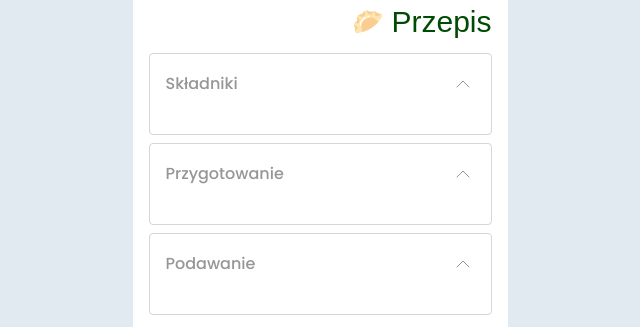
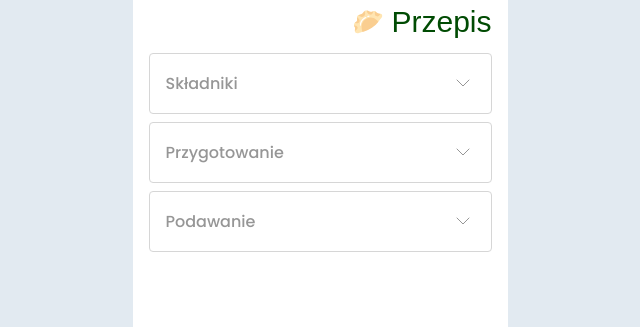
Before and after one commit to nerdbord/pierogator-app-lpwyw7xd, a Next.js app: page /dumpling in a window 1280 px wide. Shown: the part 529-856 px from the top of the page, without its empty margins (320-960 px from the left). Built offline with nearby package versions, Linux system fonts and the light colour scheme; a web font is replaced by a local one.

Commit message:
fix: ui issues

```diff
--- a/src/app/(dumplingator)/createdumpling/page.module.scss
+++ b/src/app/(dumplingator)/createdumpling/page.module.scss
@@ -29,5 +29,5 @@
 }
 
 .servingWrapper li {
-margin-top: -10px;
+margin-top: 10px;
 }
--- a/src/app/(dumplinghub)/dumpling/page.tsx
+++ b/src/app/(dumplinghub)/dumpling/page.tsx
@@ -31,9 +31,9 @@ const Dumpling = () => {
         <SectionHeader>Przepis</SectionHeader>
       </div>
       <div className={styles.accordionsWrapper}>
-        <Accordion header={'Składniki'}/>
-        <Accordion header={'Przygotowanie'}/>
-        <Accordion header={'Podawanie'}/>
+        <Accordion header={'Składniki'} isAccordionOpen={false}/>
+        <Accordion header={'Przygotowanie'} isAccordionOpen={false}/>
+        <Accordion header={'Podawanie'} isAccordionOpen={false}/>
       </div>
     </div>
   )
--- a/src/components/Accordion/Accordion.module.scss
+++ b/src/components/Accordion/Accordion.module.scss
@@ -27,10 +27,6 @@
       margin-bottom: 25px;
   }
 
-  .section:last-of-type {
-      margin-bottom: 5px;
-    }
-
   .arrowDown {
     transform: rotate(180deg);
   }
--- a/src/components/Accordion/Accordion.tsx
+++ b/src/components/Accordion/Accordion.tsx
@@ -1,4 +1,4 @@
-import React, { useState } from 'react'
+import React, { useEffect, useState } from 'react'
 import styles from './Accordion.module.scss'
 import { Arrow } from '../../assets/icons/Arrow/Arrow'
 
@@ -10,6 +10,7 @@ interface AccordionProps {
   item2?: string | React.ReactNode
   title3?: string
   item3?: string | React.ReactNode
+  isAccordionOpen?: boolean
 }
 
 export const Accordion = ({
@@ -20,8 +21,15 @@ export const Accordion = ({
   item2,
   title3,
   item3,
+  isAccordionOpen
 }: AccordionProps) => {
-  const [isOpen, setIsOpen] = useState(true)
+  const [isOpen, setIsOpen] = useState(false)
+
+  useEffect(() => {
+    if (isAccordionOpen !== undefined) {
+      setIsOpen(isAccordionOpen);
+    }
+  }, [isAccordionOpen]);
 
   const handleSwitch = () => {
     setIsOpen(!isOpen)
@@ -36,16 +44,16 @@ export const Accordion = ({
         </span>
       </div>
       {isOpen && (
-        <div className={styles.section}>
-          <h3 className={styles.sectionTitle}>{title1}</h3>
+        <div className={title1 && styles.section}>
+          <h3 className={title1 && styles.sectionTitle}>{title1}</h3>
           <ul className={styles.sectionItems}>
             <li>{item1}</li>
           </ul>
-          <h3 className={styles.sectionTitle}>{title2}</h3>
+          <h3 className={title2 && styles.sectionTitle}>{title2}</h3>
           <ul className={styles.sectionItems}>
             <li>{item2}</li>
           </ul>
-          <h3 className={styles.sectionTitle}>{title3}</h3>
+          <h3 className={title3 && styles.sectionTitle}>{title3}</h3>
           <ul className={styles.sectionItems}>
             <li>{item3}</li>
           </ul>
```
Also changed, not shown: src/app/(dumplingator)/createdumpling/page.tsx (+17 -11 lines).
